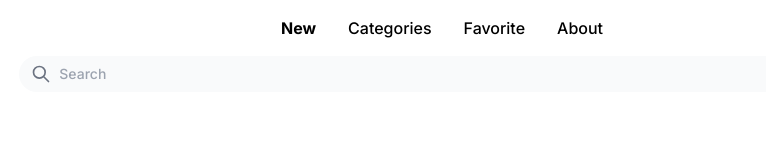
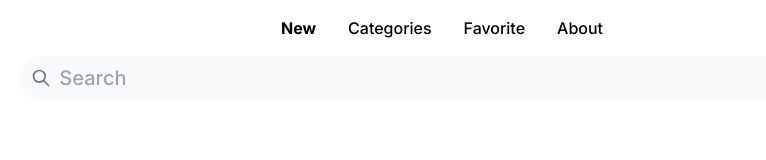
Before and after one commit to egor-baranov/sitebook, a Next.js app: page / in a window 1280 px wide. Shown: the top 160 px of the page, without its empty margins (194-960 px from the left). Built offline with nearby package versions, Linux system fonts and the light colour scheme.

Commit message:
remove footer & increase searchbar text size

```diff
--- a/components/SearchBar.tsx
+++ b/components/SearchBar.tsx
@@ -22,7 +22,7 @@ export const SearchBar: React.FC<{isMobile: boolean, inputHandler: any, searchIn
                 <input type="search" id="default-search"
                        onChange={inputHandler}
                        value={searchInput}
-                       className="block w-full my-4 py-2 px-4 pl-10 focus:outline-0 text-sm text-gray-900 rounded-full bg-gray-50 dark:bg-gray-700 dark:placeholder-gray-400 dark:text-white"
+                       className="block w-full my-4 py-2 px-4 pl-10 focus:outline-0 text-xl text-gray-900 rounded-full bg-gray-50 dark:bg-gray-700 dark:placeholder-gray-400 dark:text-white"
                        placeholder="Search" required>
 
                 </input>
--- a/pages/_app.tsx
+++ b/pages/_app.tsx
@@ -20,7 +20,7 @@ export default function MyApp({Component, pageProps}: AppProps) {
                 <meta name="theme-color" content="#FFFFFF"/>
             </Head>
             <Component {...pageProps} > </Component>
-            <Footer/>
+            {/*<Footer/>*/}
         </HeaderLayout>
     )
 }
```
